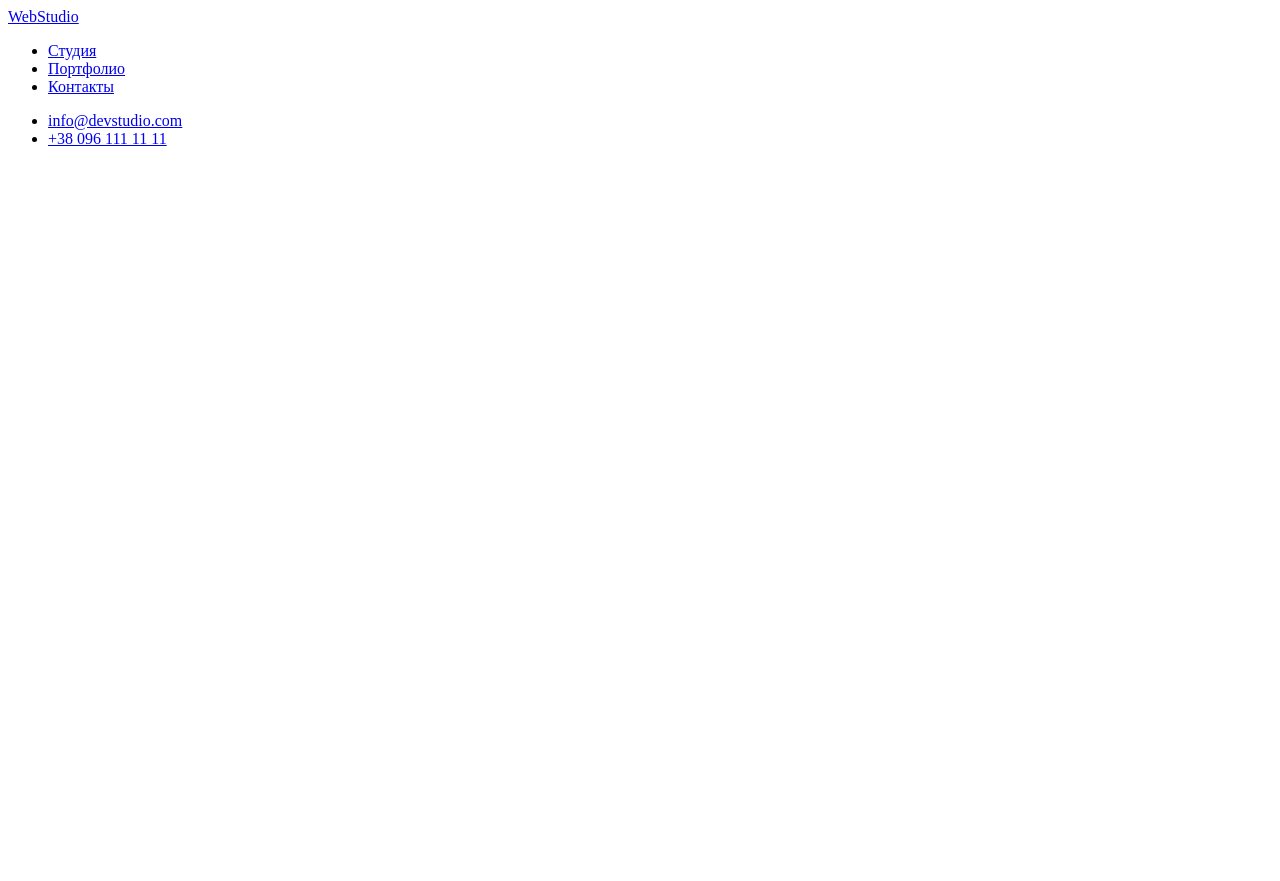
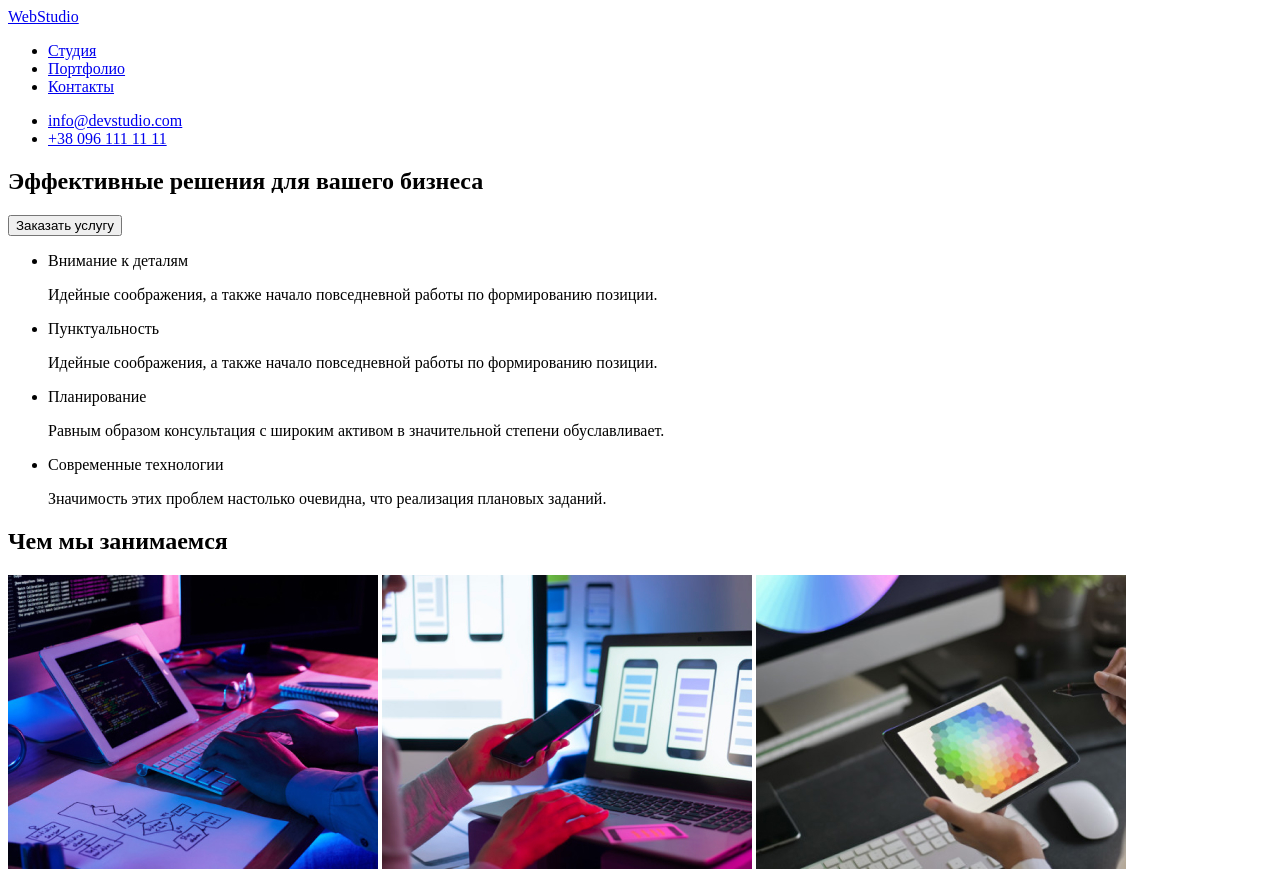
Before and after one commit to Karpenko-Dm/goit-markup-hw-01, a plain HTML site: page index.html in a window 1280 px wide. Before the commit the page ends 800 px from the top, so only its background shows below. Drawn offline with Linux system fonts and the light colour scheme.

Commit message:
Добавляет особености и чем занимается

```diff
--- a/index.html
+++ b/index.html
@@ -1,5 +1,5 @@
 <!DOCTYPE html>
-<html lang="en">
+<html lang="ru">
 <head>
     <meta charset="UTF-8">
     <meta name="viewport" content="width=device-width, initial-scale=1.0">
@@ -22,6 +22,36 @@
 
     </header>
 
+<div>
+    <section>
+        <h1>Эффективные решения для вашего бизнеса</h1>
+        <button>Заказать услугу</button>
+    </section>
+</div>
+<section>
+    <ul>
+        <li>Внимание к деталям
+     <p>Идейные соображения, а также начало повседневной работы по
+        формированию позиции.</p></li>
+        <li>Пунктуальность
+     <p>Идейные соображения, а также начало повседневной работы по
+        формированию позиции.</p></li>
+        <li>Планирование
+     <p>Равным образом консультация с широким активом в значительной
+          степени обуславливает.</p>
+        </li>
+        <li>Современные технологии
+<p>Значимость этих проблем настолько очевидна, что реализация
+     плановых заданий.</p>
+        </li>
+    </ul>
+</section>
+  <section>
+      <h2>Чем мы занимаемся</h2>
+      <img src="./img/img1.jpg" width=370px; height=294px;>
+      <img src="./img/img2.jpg" width=370px; height=294px;>
+      <img src="./img/img3.jpg" width=370px; height=294px;>
 
+  </section>
 </body>
 </html>
```
Also changed, not shown: img/img1.jpg (added), img/img2.jpg (added), img/img3.jpg (added).
